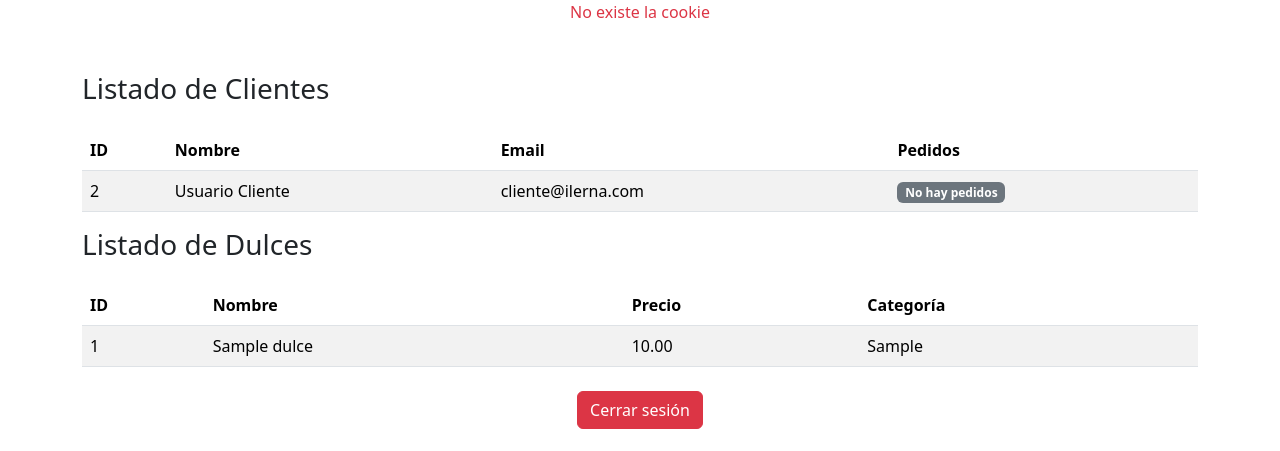
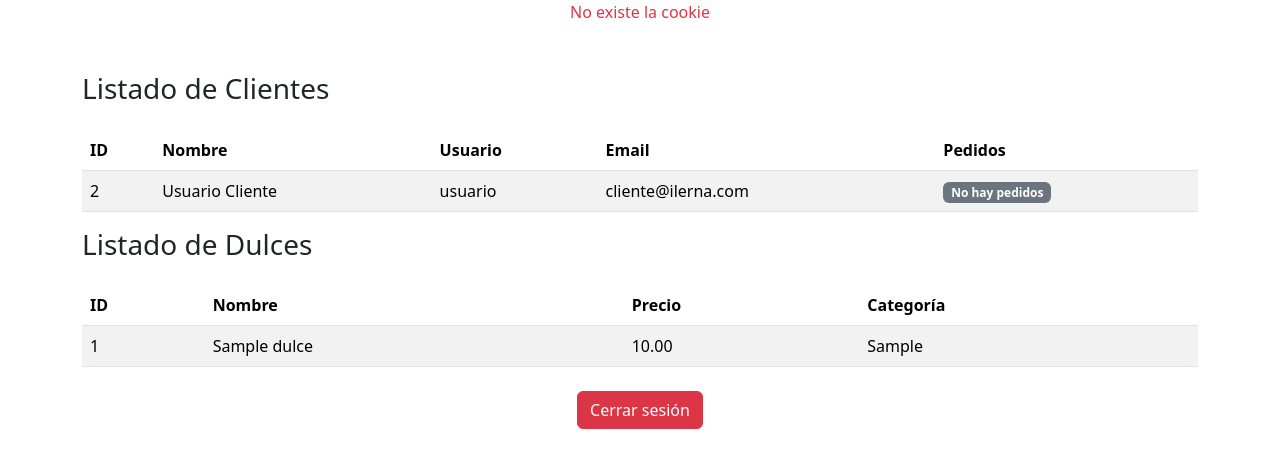
Before and after one commit to JCasaisCar/theBakery, a PHP site: page /mainAdmin.php in a window 1280 px wide. Shown: the top 451 px of the page. Run offline with PHP 8.4, Linux system fonts and the light colour scheme; data comes from the database, SQL or seed files in the repository; tables that the repository leaves empty hold one stand-in row (values such as "Sample post").

Commit message:
Añadimos el usuario a mainAdmin

```diff
--- a/public/mainAdmin.php
+++ b/public/mainAdmin.php
@@ -22,7 +22,7 @@
 $conexion = $conexionDB->obtenerConexion();
 
 // Listado de clientes
-$queryClientes = $conexion->prepare("SELECT id, name, email FROM usuarios WHERE rol = 'cliente'");
+$queryClientes = $conexion->prepare("SELECT id, name, username, email FROM usuarios WHERE rol = 'cliente'");
 $queryClientes->execute();
 $clientes = $queryClientes->fetchAll(PDO::FETCH_ASSOC);
 
@@ -32,6 +32,7 @@
             <tr>
                 <th>ID</th>
                 <th>Nombre</th>
+                <th>Usuario</th>  <!-- Nueva columna para el usuario -->
                 <th>Email</th>
                 <th>Pedidos</th>
             </tr>
@@ -47,6 +48,7 @@
     echo "<tr>
             <td>{$cliente['id']}</td>
             <td>{$cliente['name']}</td>
+            <td>{$cliente['username']}</td>  <!-- Mostrar el nombre de usuario -->
             <td>{$cliente['email']}</td>
             <td>";
 
```
